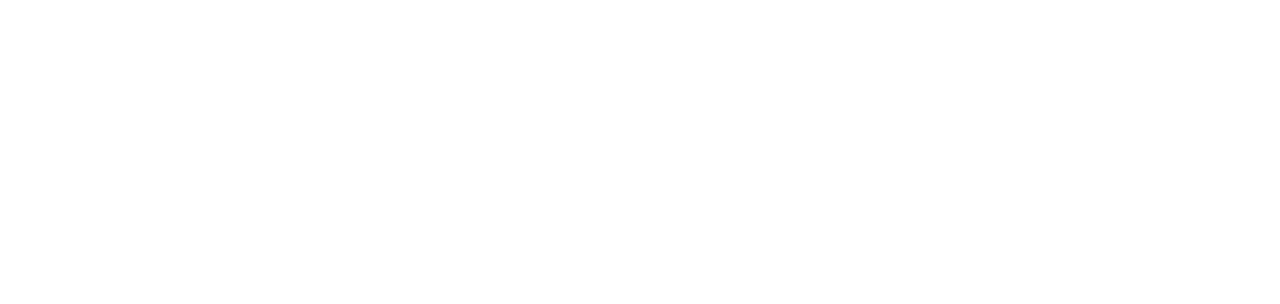
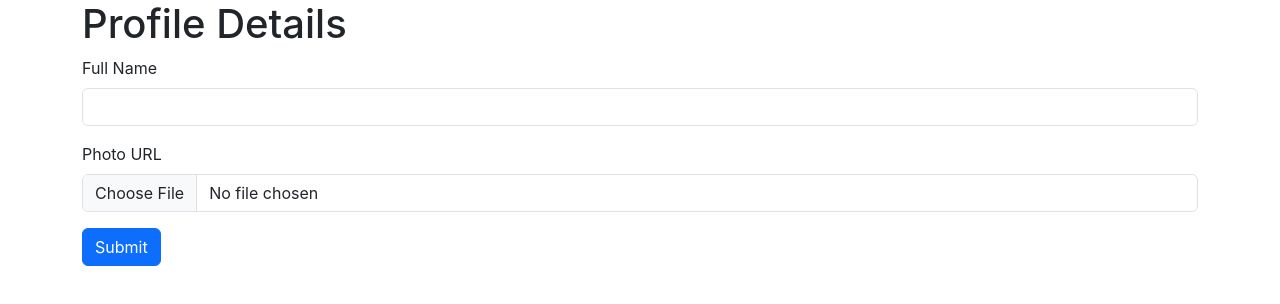
Before and after one commit to KULDEEP-18102000/Expense-Tracker-React-Project, a React (Create React App) app: page /profile in a window 1280 px wide. Shown: the top 304 px of the page. Built offline with nearby package versions, Linux system fonts and the light colour scheme; no server answers.

Commit message:
Added the profile page to update the profile of user by calling firebase api

```diff
--- a/package.json
+++ b/package.json
@@ -6,6 +6,7 @@
     "@testing-library/jest-dom": "^5.17.0",
     "@testing-library/react": "^13.4.0",
     "@testing-library/user-event": "^13.5.0",
+    "axios": "^1.6.2",
     "react": "^18.2.0",
     "react-dom": "^18.2.0",
     "react-router-dom": "^5.3.4",
--- a/public/index.html
+++ b/public/index.html
@@ -25,6 +25,8 @@
       Learn how to configure a non-root public URL by running `npm run build`.
     -->
     <title>React App</title>
+    <link href="https://cdn.jsdelivr.net/npm/bootstrap@5.3.2/dist/css/bootstrap.min.css" rel="stylesheet" integrity="sha384-T3c6CoIi6uLrA9TneNEoa7RxnatzjcDSCmG1MXxSR1GAsXEV/Dwwykc2MPK8M2HN" crossorigin="anonymous">
+    <script src="https://cdn.jsdelivr.net/npm/bootstrap@5.3.2/dist/js/bootstrap.bundle.min.js" integrity="sha384-C6RzsynM9kWDrMNeT87bh95OGNyZPhcTNXj1NW7RuBCsyN/o0jlpcV8Qyq46cDfL" crossorigin="anonymous"></script>
   </head>
   <body>
     <noscript>You need to enable JavaScript to run this app.</noscript>
--- a/src/App.js
+++ b/src/App.js
@@ -2,6 +2,7 @@
 import './App.css';
 import AuthForm from './components/Auth/AuthForm';
 import WelcomePage from './pages/Welcome';
+import ProfilePage from './pages/Profile';
 import { Route,Redirect } from 'react-router-dom';
 // import { Fragment } from 'react';
 
@@ -19,6 +20,10 @@
       <Route exact path='/welcome'>
         <WelcomePage/>
       </Route>
+
+      <Route exact path='/profile'>
+        <ProfilePage/>
+      </Route>
       </>
   );
 }
--- a/src/index.js
+++ b/src/index.js
@@ -7,11 +7,11 @@
 
 const root = ReactDOM.createRoot(document.getElementById('root'));
 root.render(
-  <React.StrictMode>
+  // <React.StrictMode>
     <BrowserRouter>
     <App />
     </BrowserRouter>
-  </React.StrictMode>
+  // </React.StrictMode>
 );
 
 // If you want to start measuring performance in your app, pass a function
--- /dev/null
+++ b/src/pages/Profile.js
@@ -0,0 +1,86 @@
+import { useRef,useEffect,useState } from "react"
+import axios from "axios"
+
+const ProfilePage=()=>{
+
+    const nameRef=useRef()
+    const photoRef=useRef()
+
+    const [profileName,setProfileName]=useState("")
+    const [profileImage,setProfileImage]=useState("")
+
+    const idToken=localStorage.getItem('token')
+
+    useEffect(()=>{
+        console.log(idToken)
+        const fetchProfile=async()=>{
+        const response= await fetch('https://identitytoolkit.googleapis.com/v1/accounts:lookup?key=AIzaSyBgisiq-vo6ATIrzPaLyCe3j876p8HEzVs',{
+      method:'POST',
+      body:JSON.stringify({
+            idToken:idToken
+      }),
+      headers:{
+        'Content-Type':'application/json'
+      }
+    })
+    const res=await response.json()
+    console.log(res.users[0])
+    setProfileName(res.users[0].displayName)
+    setProfileImage(res.users[0].photoUrl)
+          }
+          fetchProfile()
+    },[])
+
+    const submitProfile=async(e)=>{
+        e.preventDefault()
+        console.log(nameRef.current.value)
+        console.log(photoRef.current.value)
+
+        console.log(
+            {
+                idToken:idToken,
+            displayName:nameRef.current.value,
+            photoUrl:photoRef.current.value,
+            deleteAttribute:[],
+            returnSecureToken:true
+            }
+        )
+
+        const response= await fetch('https://identitytoolkit.googleapis.com/v1/accounts:update?key=AIzaSyBgisiq-vo6ATIrzPaLyCe3j876p8HEzVs',{
+      method:'POST',
+      body:JSON.stringify({
+            idToken:idToken,
+            displayName:nameRef.current.value,
+            photoUrl:photoRef.current.value,
+            returnSecureToken:true
+      }),
+
+      headers:{
+        'Content-Type':'application/json'
+      }
+    })
+
+       console.log(response)
+    }
+
+    return(
+        <div className="container">
+        <h1>Profile Details</h1>
+        <form onSubmit={submitProfile}>
+  <div class="mb-3">
+    <label htmlFor="exampleInputName1" className="form-label">Full Name</label>
+    <input type="text" class="form-control" id="exampleInputName1" aria-describedby="emailHelp" ref={nameRef} value={profileName}/>
+  </div>
+  <div class="mb-3">
+    <label htmlFor="exampleInputPhoto1" className="form-label">Photo URL</label>
+    <input type="file" class="form-control" id="exampleInputPhoto1" ref={photoRef}/>
+  </div>
+
+  <button type="submit" className="btn btn-primary">Submit</button>
+</form>
+
+        </div>
+    )
+}
+
+export default ProfilePage
--- a/src/pages/Welcome.js
+++ b/src/pages/Welcome.js
@@ -1,8 +1,11 @@
+import { NavLink } from "react-router-dom/cjs/react-router-dom"
+
 const WelcomePage=()=>{
 
     return(
         <div>
             <h1>Welcome To Expense Tracker</h1>
+            <h3>Your Profile is incomplete. <NavLink to="/profile">Complete Now</NavLink></h3>
         </div>
     )
 }
```
Also changed, not shown: 1 other file (tests, documents, lock files or other folders).
